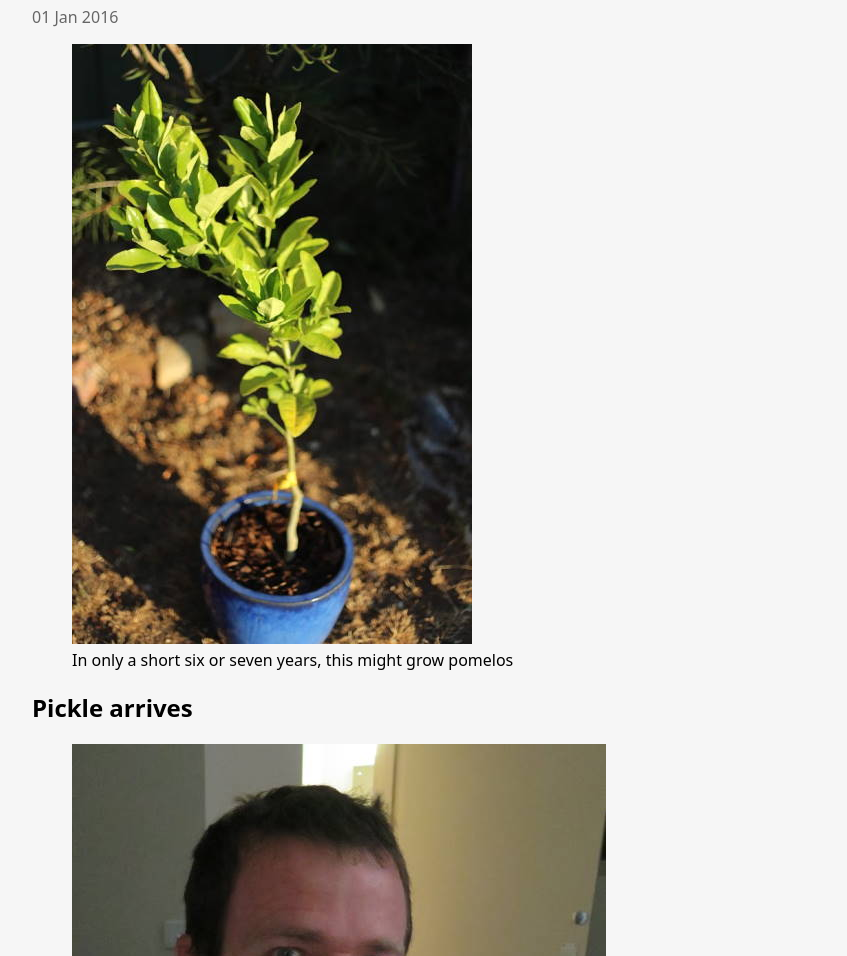
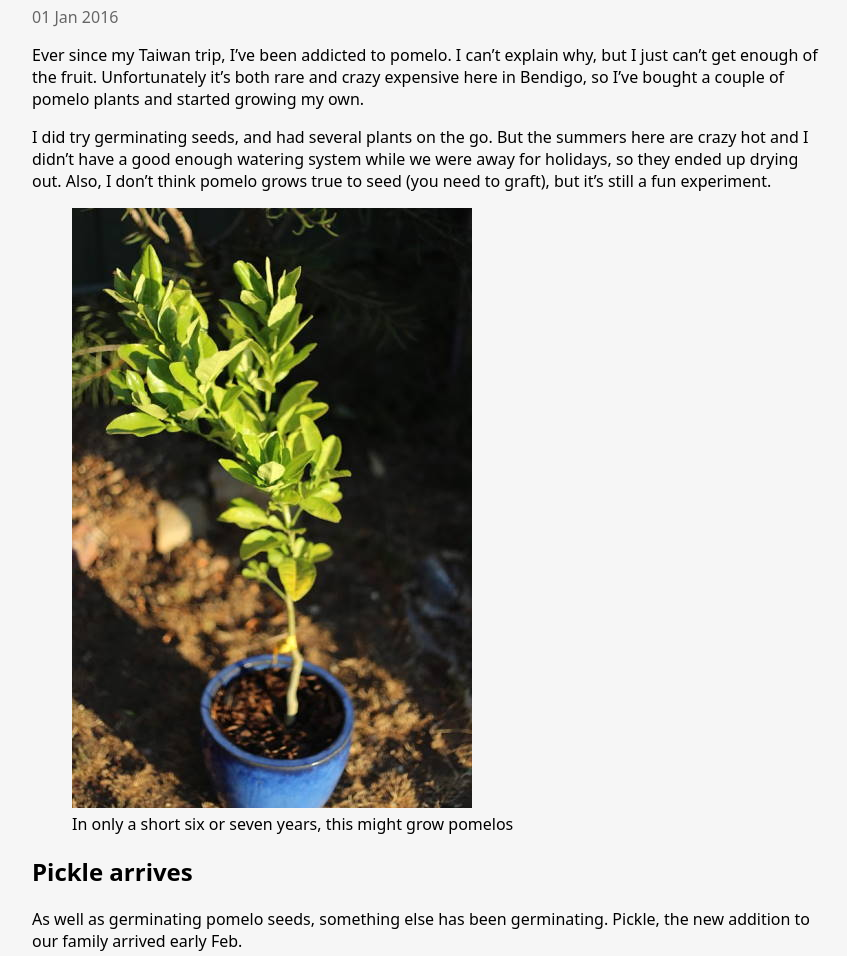
Before and after one commit to davewasthere/davewasthere, an Astro site: page /posts/2015-well-that-was-an-interesting-year in a window 1280 px wide. Shown: the part 320-1276 px from the top of the page, without its empty margins (208-1055 px from the left). Built offline with nearby package versions, Linux system fonts and the light colour scheme; Astro itself is replaced by a stand-in of ours.

Commit message:
initial bits of 2015

```diff
--- a/src/pages/posts/2015-well-that-was-an-interesting-year.md
+++ b/src/pages/posts/2015-well-that-was-an-interesting-year.md
@@ -6,12 +6,18 @@ date: '2016-01-01'
 published: false
 ---
 
+Ever since my Taiwan trip, I've been addicted to pomelo. I can't explain why, but I just can't get enough of the fruit. Unfortunately it's both rare and crazy expensive here in Bendigo, so I've bought a couple of pomelo plants and started growing my own.
+
+I did try germinating seeds, and had several plants on the go. But the summers here are crazy hot and I didn't have a good enough watering system while we were away for holidays, so they ended up drying out. Also, I don't think pomelo grows true to seed (you need to graft), but it's still a fun experiment.
+
 <figure class="image">
 <img src="/travel/2015/pomelo.jpg" />
 <figcaption>In only a short six or seven years, this might grow pomelos</figcaption>
 </figure>
 
 ## Pickle arrives
+
+As well as germinating pomelo seeds, something else has been germinating. Pickle, the new addition to our family arrived early Feb.
 
 <figure class="image">
 <img src="/travel/2015/pickle-arrives.jpg" />
@@ -97,7 +103,7 @@ published: false
 
 <figure class="image">
 <img src="/travel/2015/bkk-kana-moo-grob.jpg" />
-<figcaption>I could live on this stuff almost</figcaption>
+<figcaption>I could live on this stuff almost - this was a meal in Bangkok</figcaption>
 </figure>
 
 <figure class="image">
```
